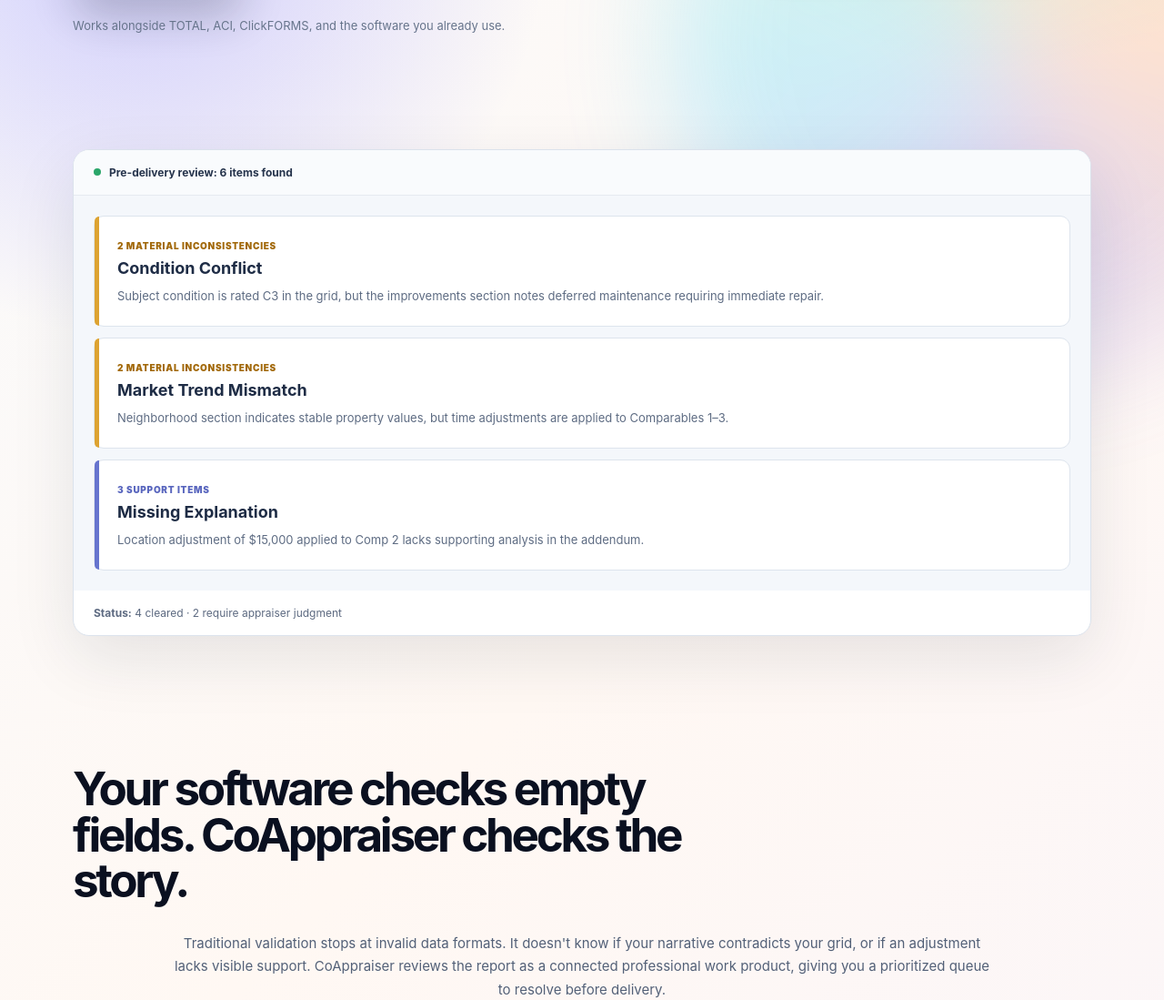
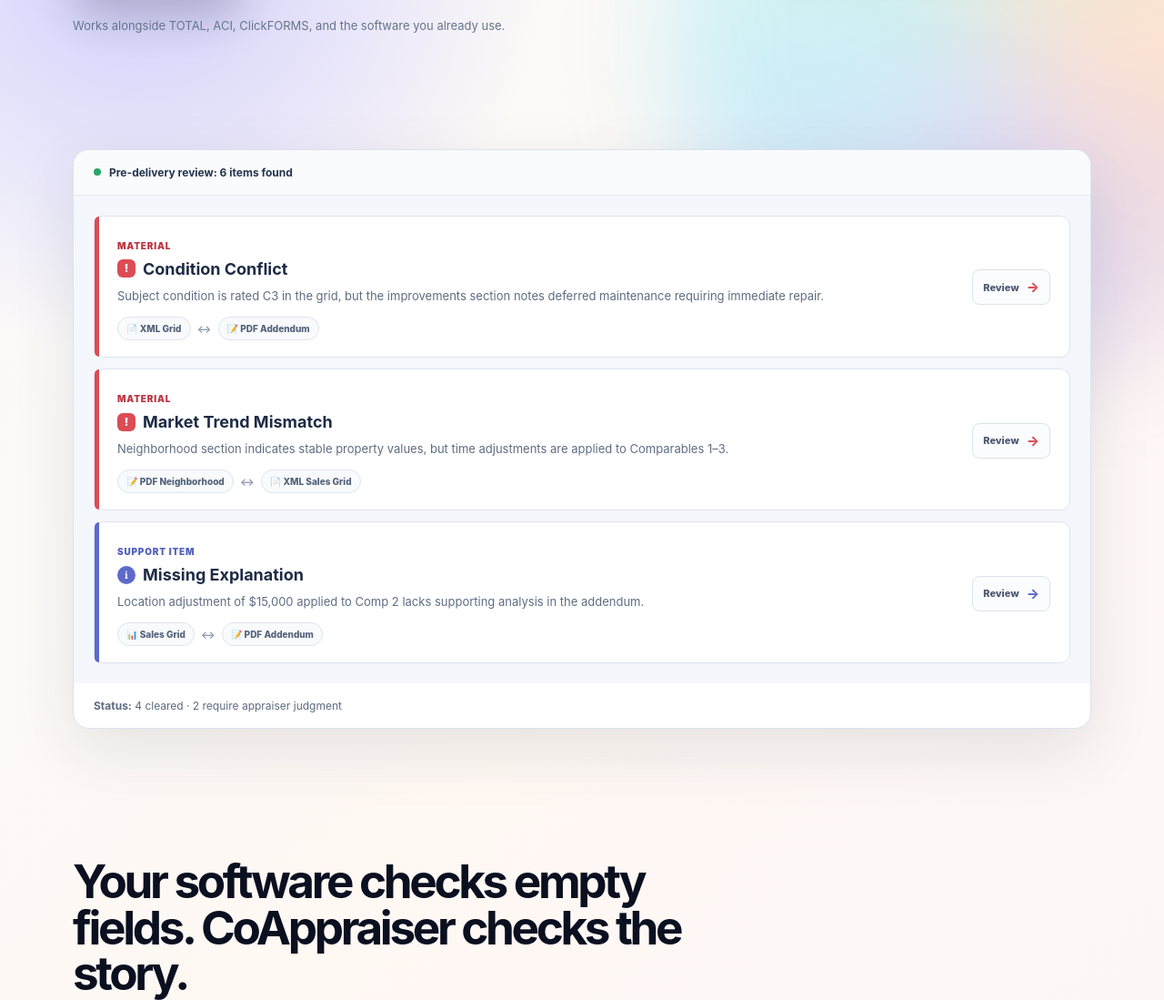
Before and after one commit to SkagitIan/coappraiser, a Django app: page / in a window 1280 px wide. Shown: the part 740-1839 px from the top of the page at 91% size. Run offline with Django 5.2, Linux system fonts and the light colour scheme.

Commit message:
Make homepage finding queue actionable

```diff
--- a/assets/styles.css
+++ b/assets/styles.css
@@ -1230,16 +1230,28 @@
 .home-review-summary strong{color:#1d2b45;font-size:22px}
 .home-review-summary span{margin-top:3px;color:#748197;font-size:11px}
 .home-finding-list{display:grid;gap:12px;padding:22px;background:#f4f7fb}
-.home-finding-list article{position:relative;padding:20px 21px 18px 25px;border:1px solid #dde4ed;border-radius:11px;background:#fff}
-.home-finding-list article:before{content:"";position:absolute;left:0;top:0;bottom:0;width:5px;border-radius:11px 0 0 11px;background:#dda331}
-.home-finding-list article.is-support:before{background:#6674ce}
-.home-finding-list article>span{color:#a2690b;font-size:10px;font-weight:900;letter-spacing:.07em;text-transform:uppercase}
-.home-finding-list article.is-support>span{color:#5966be}
-.home-finding-list h3{margin:6px 0 10px;color:#1e2c45;font-size:18px}
-.home-finding-list p{margin:5px 0;color:#5e6c83;font-size:13px;line-height:1.55}
+.home-finding-list article{position:relative;display:grid;grid-template-columns:minmax(0,1fr) auto;gap:24px;align-items:center;padding:20px 21px 18px 25px;border:1px solid #dde4ed;border-radius:11px;background:#fff;transition:border-color .16s ease,box-shadow .16s ease,transform .16s ease}
+.home-finding-list article:hover{transform:translateY(-1px);border-color:#cbd4e0;box-shadow:0 9px 24px rgba(25,39,64,.07)}
+.home-finding-list article:before{content:"";position:absolute;left:0;top:0;bottom:0;width:5px;border-radius:11px 0 0 11px;background:#dc4c55}
+.home-finding-list article.is-support:before{background:#5d6acb}
+.home-finding-copy{min-width:0;max-width:820px}
+.home-finding-category{color:#bd3540;font-size:10px;font-weight:900;letter-spacing:.08em;text-transform:uppercase}
+.home-finding-list article.is-support .home-finding-category{color:#5361bd}
+.home-finding-list h3{display:flex;align-items:center;gap:8px;margin:7px 0 9px;color:#1e2c45;font-size:18px}
+.home-finding-icon{display:grid;place-items:center;flex:0 0 20px;width:20px;height:20px;border-radius:6px;color:#fff;background:#dc4c55;font-size:12px;font-weight:950;line-height:1}
+.is-support .home-finding-icon{border-radius:999px;background:#5d6acb;font-family:Georgia,serif;font-size:11px}
+.home-finding-list p{max-width:780px;margin:5px 0;color:#5e6c83;font-size:13px;line-height:1.55}
 .home-finding-list p b{color:#344258}
 .home-finding-list .home-finding-action{padding:9px 11px;border-radius:7px;color:#315641;background:#f1faf4}
 .home-finding-list small{display:block;margin-top:10px;color:#8793a5;font-size:11px}
+.home-source-pills{display:flex;align-items:center;flex-wrap:wrap;gap:7px;margin-top:13px}
+.home-source-pills span{padding:6px 9px;border:1px solid #dfe5ed;border-radius:999px;color:#536179;background:#f8fafc;font-size:10px;font-weight:780}
+.home-source-pills b{color:#929daf;font-size:12px}
+.home-finding-review{display:flex;align-items:center;gap:8px;padding:9px 11px;border:1px solid #dde3eb;border-radius:8px;color:#4c5870;background:#fbfcfe;font-size:11px;font-weight:850;white-space:nowrap}
+.home-finding-review span{color:#dc4c55;font-size:15px;transition:transform .16s ease}
+.is-support .home-finding-review span{color:#5d6acb}
+.home-finding-review:hover{color:#27354d;border-color:#cbd4e0;background:#fff}
+.home-finding-review:hover span{transform:translateX(3px)}
 .home-review-window>footer{color:#5d6a81;font-size:12px}
 .home-review-window>footer a{color:#4957b8;font-weight:850}
 .home-difference{padding-top:70px}
@@ -1268,6 +1280,8 @@
   .preflight-home-hero{padding-bottom:30px}
   .home-cleared-queue{margin-top:4px}
   .home-review-window>header,.home-review-window>footer{align-items:flex-start;flex-direction:column}
+  .home-finding-list article{grid-template-columns:1fr;gap:14px}
+  .home-finding-review{width:max-content}
   .home-review-summary{grid-template-columns:1fr 1fr}
   .home-review-summary div:last-child{grid-column:1/-1;border-top:1px solid #e6eaf0}
   .home-comparison,.home-workflow ol{grid-template-columns:1fr}
--- a/templates/marketing/home.html
+++ b/templates/marketing/home.html
@@ -33,19 +33,31 @@
     </header>
     <div class="home-finding-list">
       <article class="is-material">
-        <span>2 Material Inconsistencies</span>
-        <h3>Condition Conflict</h3>
-        <p>Subject condition is rated C3 in the grid, but the improvements section notes deferred maintenance requiring immediate repair.</p>
+        <div class="home-finding-copy">
+          <span class="home-finding-category">Material</span>
+          <h3><span class="home-finding-icon" aria-hidden="true">!</span> Condition Conflict</h3>
+          <p>Subject condition is rated C3 in the grid, but the improvements section notes deferred maintenance requiring immediate repair.</p>
+          <div class="home-source-pills"><span>📄 XML Grid</span><b>↔</b><span>📝 PDF Addendum</span></div>
+        </div>
+        <a class="home-finding-review" href="{% url 'accounts:signup' %}">Review <span>→</span></a>
       </article>
       <article class="is-material">
-        <span>2 Material Inconsistencies</span>
-        <h3>Market Trend Mismatch</h3>
-        <p>Neighborhood section indicates stable property values, but time adjustments are applied to Comparables 1–3.</p>
+        <div class="home-finding-copy">
+          <span class="home-finding-category">Material</span>
+          <h3><span class="home-finding-icon" aria-hidden="true">!</span> Market Trend Mismatch</h3>
+          <p>Neighborhood section indicates stable property values, but time adjustments are applied to Comparables 1–3.</p>
+          <div class="home-source-pills"><span>📝 PDF Neighborhood</span><b>↔</b><span>📄 XML Sales Grid</span></div>
+        </div>
+        <a class="home-finding-review" href="{% url 'accounts:signup' %}">Review <span>→</span></a>
       </article>
       <article class="is-support">
-        <span>3 Support Items</span>
-        <h3>Missing Explanation</h3>
-        <p>Location adjustment of $15,000 applied to Comp 2 lacks supporting analysis in the addendum.</p>
+        <div class="home-finding-copy">
+          <span class="home-finding-category">Support Item</span>
+          <h3><span class="home-finding-icon" aria-hidden="true">i</span> Missing Explanation</h3>
+          <p>Location adjustment of $15,000 applied to Comp 2 lacks supporting analysis in the addendum.</p>
+          <div class="home-source-pills"><span>📊 Sales Grid</span><b>↔</b><span>📝 PDF Addendum</span></div>
+        </div>
+        <a class="home-finding-review" href="{% url 'accounts:signup' %}">Review <span>→</span></a>
       </article>
     </div>
     <footer><span><b>Status:</b> 4 cleared · 2 require appraiser judgment</span></footer>
```
